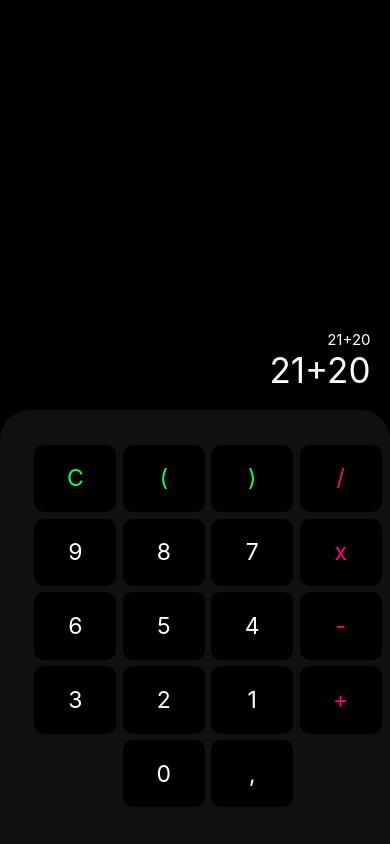
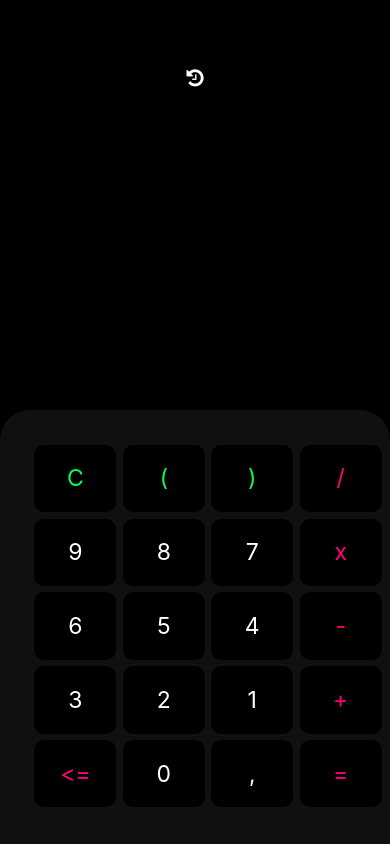
Before and after one commit to Vinicius-B-Leite/blcalc, a React Native app: screen / in a window 390 px wide. Built offline with nearby package versions, Linux system fonts and the light colour scheme.

Commit message:
funcionalidade da equacao

```diff
--- a/App.tsx
+++ b/App.tsx
@@ -1,6 +1,7 @@
 import { FontAwesome } from "@expo/vector-icons"
 import {
 	FlatList,
+	Platform,
 	SafeAreaView,
 	StatusBar,
 	StyleSheet,
@@ -9,6 +10,7 @@ import {
 	View,
 } from "react-native"
 import Tecla from "./src/components/Tecla"
+import { useState } from "react"
 
 const teclas = [
 	"C",
@@ -27,29 +29,110 @@ const teclas = [
 	2,
 	1,
 	"+",
-	"",
-	"0",
+	"<=",
+	0,
 	",",
-	"",
+	"=",
 ]
+
+/**
+ * 0. Deve remover o ultimo digito
+ * 1. Dps de um operador não pode ter outro operador tipo 2++1
+ * 2. Dps de abrir parentese não pode ter operador e nem ponto 1+(.2)
+ * 3. O primeiro digito não pode ser um operador
+ * 4. O ultimo digito não pode ser um operador ao calcular
+ * 5. Não pode ter dois pontos seguidos 2..1
+ * 6. Não pode ter dois parenteses seguidos 2+()
+ * 7. Não pode ter um ponto dps de um operador 2+.
+ * 8. Não pode ter um ponto dps de um parentese 2+(.
+ * 9. Não pode ter um operador dps de um ponto 2+.
+ */
+
 export default function App() {
+	const [equacao, setEquacao] = useState("")
+	const [resultado, setResultado] = useState("")
+
+	const formtaEquacao = (e: string) => {
+		return e.replace(/x/g, "*").replace(/,/g, ".")
+	}
+
+	const calcular = (e: string) => {
+		const equacaoFormatada = formtaEquacao(e)
+
+		try {
+			const resultado = eval(equacaoFormatada)
+			setResultado(String(resultado))
+		} catch (error) {}
+	}
+
+	const adicionarValorAEquacao = (valor: string | number) => {
+		if (valor == "") return
+		const proxValorEOperador = ["+", "-", "/", "x"].includes(String(valor))
+
+		if (equacao == "" && proxValorEOperador) return
+		const ultimoDigito = equacao[equacao.length - 1]
+
+		if (valor === "<=") {
+			setEquacao((equacaoAntiga) => equacaoAntiga.slice(0, -1))
+			return
+		}
+
+		if (valor === "C") {
+			setEquacao("")
+			setResultado("")
+			return
+		}
+
+		const ultimoDigitoEOperador = ["+", "-", "/", "x"].includes(ultimoDigito)
+		if (ultimoDigitoEOperador) {
+			if (proxValorEOperador) return
+			if (valor == ",") return
+		}
+
+		const ultimoDigitoEParentese = ["(", ")"].includes(ultimoDigito)
+		if (ultimoDigitoEParentese) {
+			if (proxValorEOperador && valor != "-") return
+			if (valor == "(" || valor == ")") return
+			if (valor == ",") return
+		}
+
+		const ultimoDigitoEVirgula = "," == ultimoDigito
+		if (ultimoDigitoEVirgula) {
+			if (valor === ",") return
+		}
+
+		if (valor == "=") {
+			if (ultimoDigitoEOperador) return
+			calcular(equacao)
+
+			return
+		}
+
+		setEquacao((equaacaoAntiga) => equaacaoAntiga + valor)
+	}
+
 	return (
 		<SafeAreaView style={styles.container}>
 			<StatusBar backgroundColor={"#000"} barStyle={"light-content"} />
 
 			<TouchableOpacity style={styles.icon}>
-				<FontAwesome name="history" size={20} color={"#ff"} />
+				<FontAwesome name="history" size={20} color={"#fff"} />
 			</TouchableOpacity>
 
 			<View style={styles.visor}>
-				<Text style={styles.equacao}>21+20</Text>
-				<Text style={styles.resultado}>21+20</Text>
+				<Text style={styles.equacao}>{equacao}</Text>
+				<Text style={styles.resultado}>{resultado}</Text>
 			</View>
 
 			<FlatList
 				style={styles.teclado}
 				data={teclas}
-				renderItem={({ item }) => <Tecla item={String(item)} />}
+				renderItem={({ item }) => (
+					<Tecla
+						item={String(item)}
+						onPress={() => adicionarValorAEquacao(item)}
+					/>
+				)}
 				numColumns={4}
 			/>
 		</SafeAreaView>
@@ -63,8 +146,8 @@ const styles = StyleSheet.create({
 	},
 	icon: {
 		position: "absolute",
-		left: "47%",
-		top: "1%",
+		top: "8%",
+		alignSelf: "center",
 	},
 	visor: {
 		padding: "5%",
--- a/src/components/Tecla/index.tsx
+++ b/src/components/Tecla/index.tsx
@@ -4,8 +4,9 @@ import { estilos } from "./styles"
 
 type TeclaProps = {
 	item: string
+	onPress: () => void
 }
-const Tecla = ({ item }: TeclaProps) => {
+const Tecla = ({ item, onPress }: TeclaProps) => {
 	const cor = ["C", "(", ")"].includes(item)
 		? "#00ff59"
 		: ["/", "x", "-", "+", "=", "<="].includes(item)
@@ -14,7 +15,9 @@ const Tecla = ({ item }: TeclaProps) => {
 
 	const backgroundColor = item === "" ? "transparent" : "#000"
 	return (
-		<TouchableOpacity style={[estilos.container, { backgroundColor }]}>
+		<TouchableOpacity
+			onPress={onPress}
+			style={[estilos.container, { backgroundColor }]}>
 			<Text style={[estilos.digito, { color: cor }]}>{item}</Text>
 		</TouchableOpacity>
 	)
```
